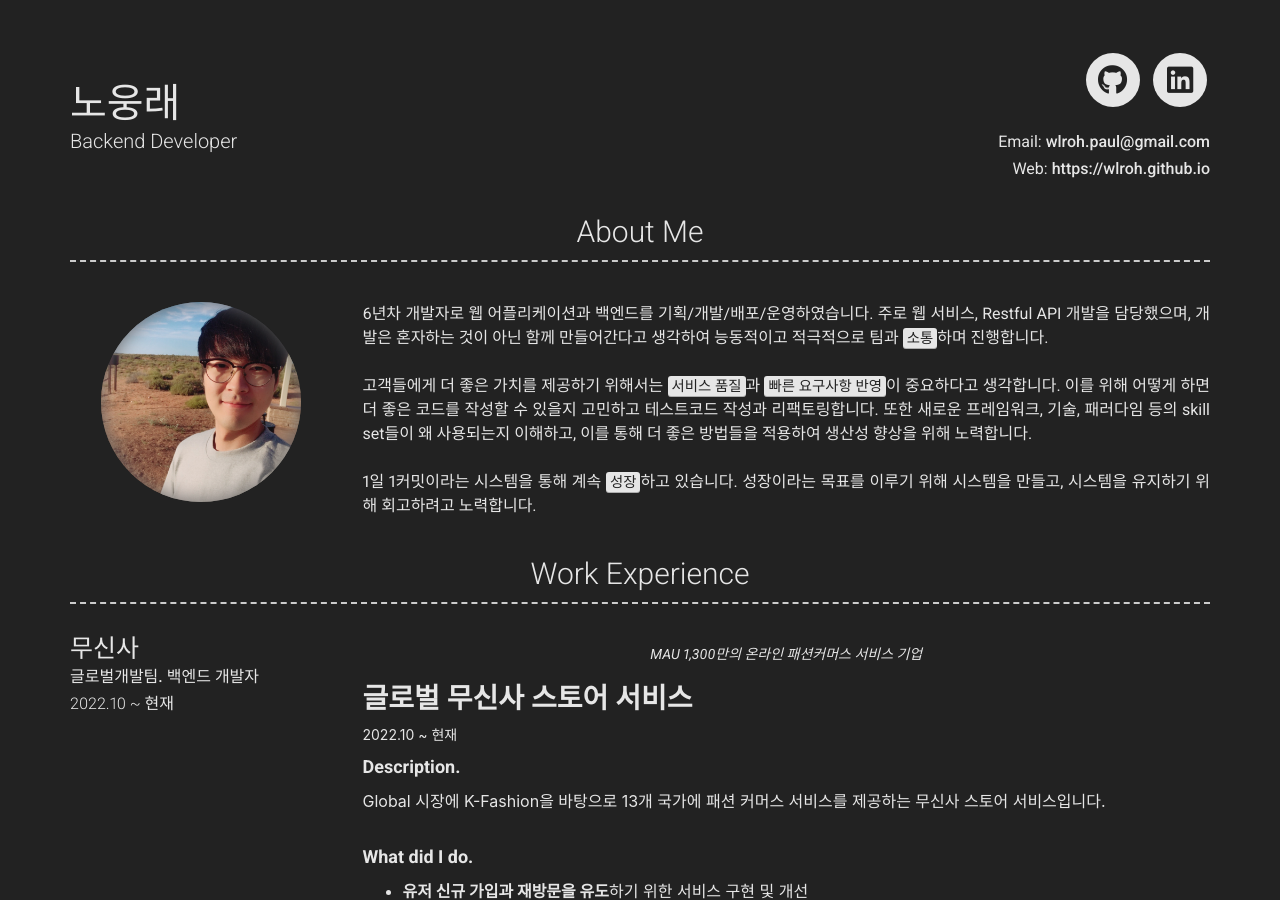
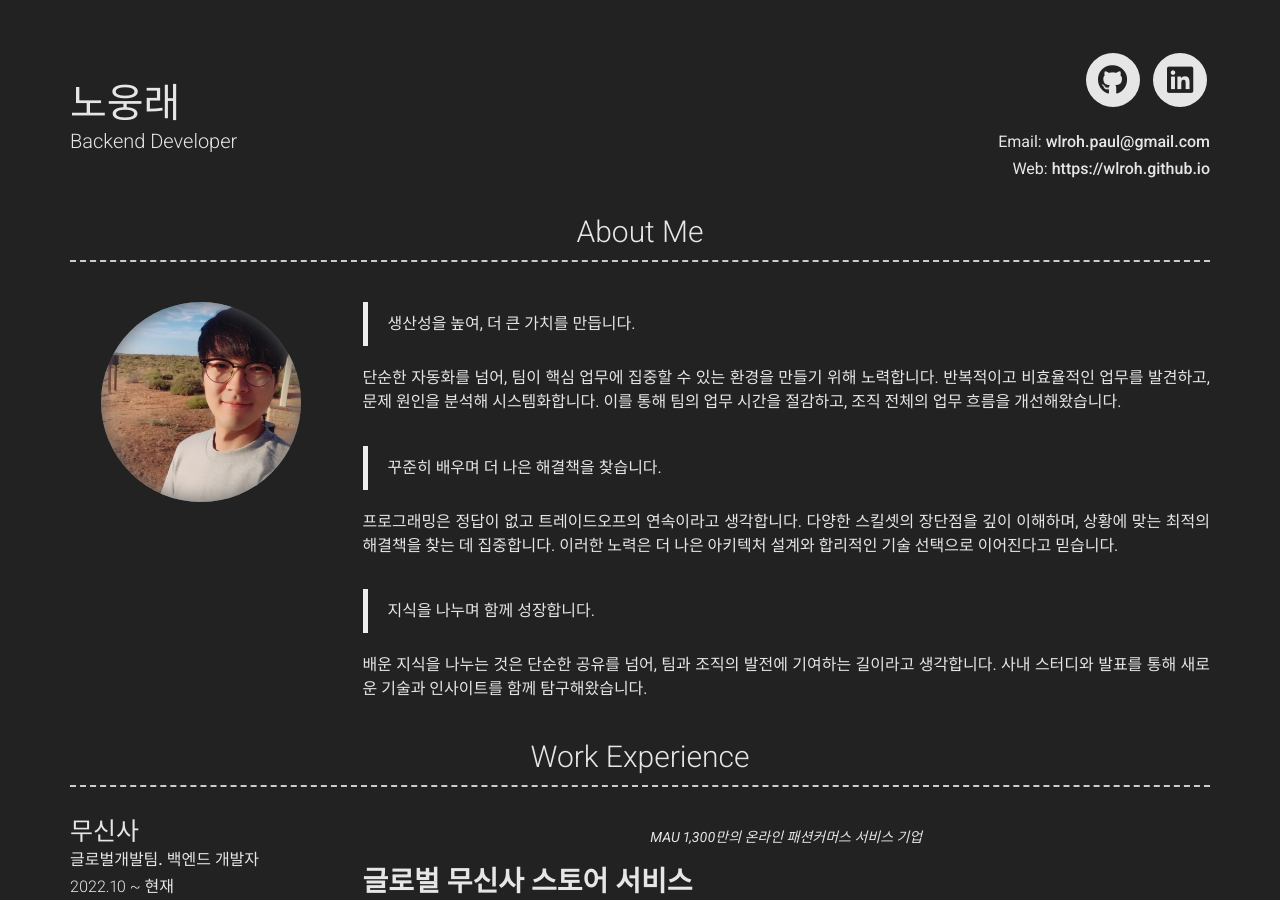
Before and after one commit to wlroh/wlroh.github.io, a Jekyll site: the page built from resume.md, in a window 1280 px wide and 900 px high. Built offline with Jekyll 4.4.1, drawn with Linux system fonts in a browser that asks for light colours; nearby versions of some CDN libraries.

Commit message:
{docs): 자기 소개 최신화하라

```diff
--- a/_config.yml
+++ b/_config.yml
@@ -89,11 +89,17 @@ gtag: "G-HCKCGPDD5F"
 # About Section
 about_profile_image: assets/images/paul1.jpeg
 about_content: |
-  6년차 개발자로 웹 어플리케이션과 백엔드를 기획/개발/배포/운영하였습니다. 주로 웹 서비스, Restful API 개발을 담당했으며, 개발은 혼자하는 것이 아닌 함께 만들어간다고 생각하여 능동적이고 적극적으로 팀과 <mark>소통</mark>하며 진행합니다.
+  > 생산성을 높여, 더 큰 가치를 만듭니다.
+
+  단순한 자동화를 넘어, 팀이 핵심 업무에 집중할 수 있는 환경을 만들기 위해 노력합니다. 반복적이고 비효율적인 업무를 발견하고, 문제 원인을 분석해 시스템화합니다. 이를 통해 팀의 업무 시간을 절감하고, 조직 전체의 업무 흐름을 개선해왔습니다.
   <br/><br/>
-  고객들에게 더 좋은 가치를 제공하기 위해서는 <mark>서비스 품질</mark>과 <mark>빠른 요구사항 반영</mark>이 중요하다고 생각합니다. 이를 위해 어떻게 하면 더 좋은 코드를 작성할 수 있을지 고민하고 테스트코드 작성과 리팩토링합니다. 또한 새로운 프레임워크, 기술, 패러다임 등의 skill set들이 왜 사용되는지 이해하고, 이를 통해 더 좋은 방법들을 적용하여 생산성 향상을 위해 노력합니다.
+  > 꾸준히 배우며 더 나은 해결책을 찾습니다.
+
+  프로그래밍은 정답이 없고 트레이드오프의 연속이라고 생각합니다. 다양한 스킬셋의 장단점을 깊이 이해하며, 상황에 맞는 최적의 해결책을 찾는 데 집중합니다. 이러한 노력은 더 나은 아키텍처 설계와 합리적인 기술 선택으로 이어진다고 믿습니다.
   <br/><br/>
-  1일 1커밋이라는 시스템을 통해 계속 <mark>성장</mark>하고 있습니다. 성장이라는 목표를 이루기 위해 시스템을 만들고, 시스템을 유지하기 위해 회고하려고 노력합니다.
+  > 지식을 나누며 함께 성장합니다.
+
+  배운 지식을 나누는 것은 단순한 공유를 넘어, 팀과 조직의 발전에 기여하는 길이라고 생각합니다. 사내 스터디와 발표를 통해 새로운 기술과 인사이트를 함께 탐구해왔습니다.
 
 # -------------------------------------- END Resume Config  --------------------------------------
 
```
Also changed, not shown: _config.dev.yml (+9 -3 lines).
